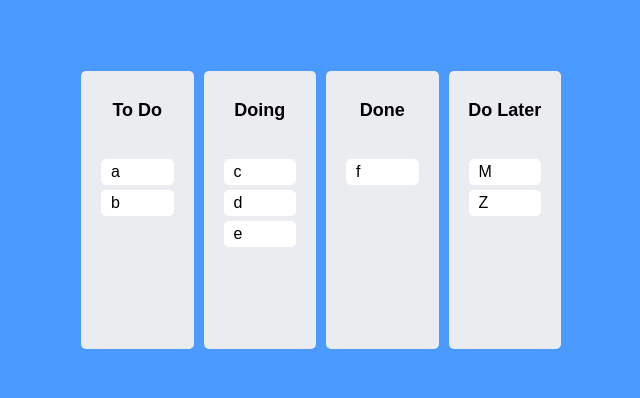
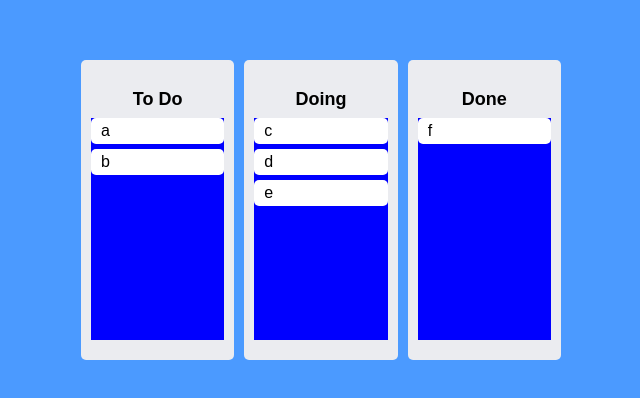
Before and after one commit to moonssa/react-masterclass, a React (Create React App) app: page / in a window 1280 px wide. Shown: the part 190-588 px from the top of the page, without its empty margins (319-959 px from the left). Built offline with nearby package versions, Linux system fonts and the light colour scheme.

Commit message:
snapshot props of Droppable

```diff
--- a/src/App.tsx
+++ b/src/App.tsx
@@ -17,7 +17,7 @@
 const Boards = styled.div`
   display: grid;
   width: 100%;
-  grid-template-columns: repeat(4, 1fr);
+  grid-template-columns: repeat(3, 1fr);
   grid-gap: 10px;
 `;
 
--- a/src/components/Board.tsx
+++ b/src/components/Board.tsx
@@ -7,7 +7,9 @@
   padding-top: 30px;
   background-color: ${(props) => props.theme.boardColor};
   border-radius: 5px;
-  min-height: 200px;
+  min-height: 300px;
+  display: flex;
+  flex-direction: column;
 `;
 const Title = styled.h2`
   text-align: center;
@@ -15,22 +17,39 @@
   font-size: 18px;
   margin-bottom: 10px;
 `;
+
+interface IAreaProps {
+  isDraggingOver: boolean;
+  isDraggingFromThis: boolean;
+}
+const Area = styled.div<IAreaProps>`
+  background-color: ${(props) =>
+    props.isDraggingOver ? "pink" : props.isDraggingFromThis ? "red" : "blue"};
+  flex-grow: 1;
+  transition: background-color 0.3s ease-in-out;
+`;
 interface IBoardProps {
   toDos: string[];
   boardId: string;
 }
+
 function Board({ toDos, boardId }: IBoardProps) {
   return (
     <Wrapper>
       <Title> {boardId}</Title>
       <Droppable droppableId={boardId}>
-        {(magic) => (
-          <Wrapper ref={magic.innerRef} {...magic.droppableProps}>
+        {(magic, snapshot) => (
+          <Area
+            isDraggingOver={snapshot.isDraggingOver}
+            isDraggingFromThis={Boolean(snapshot.draggingFromThisWith)}
+            ref={magic.innerRef}
+            {...magic.droppableProps}
+          >
             {toDos.map((toDo, index) => (
               <DraggableCard key={toDo} index={index} toDo={toDo} />
             ))}
             {magic.placeholder}
-          </Wrapper>
+          </Area>
         )}
       </Droppable>
     </Wrapper>
--- a/src/components/atoms.tsx
+++ b/src/components/atoms.tsx
@@ -9,6 +9,5 @@
     "To Do": ["a", "b"],
     Doing: ["c", "d", "e"],
     Done: ["f"],
-    "Do Later": ["M", "Z"],
   },
 });
```
